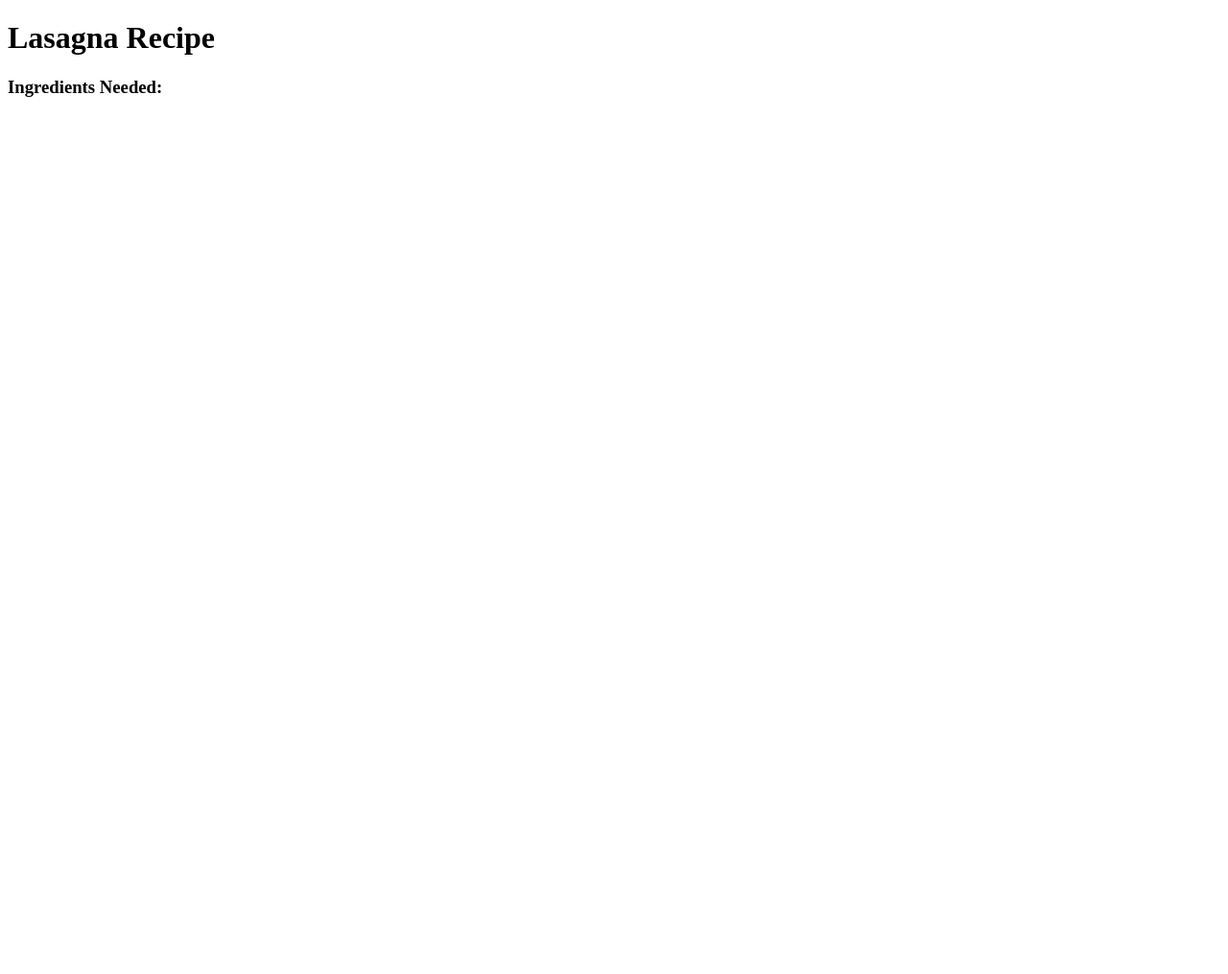
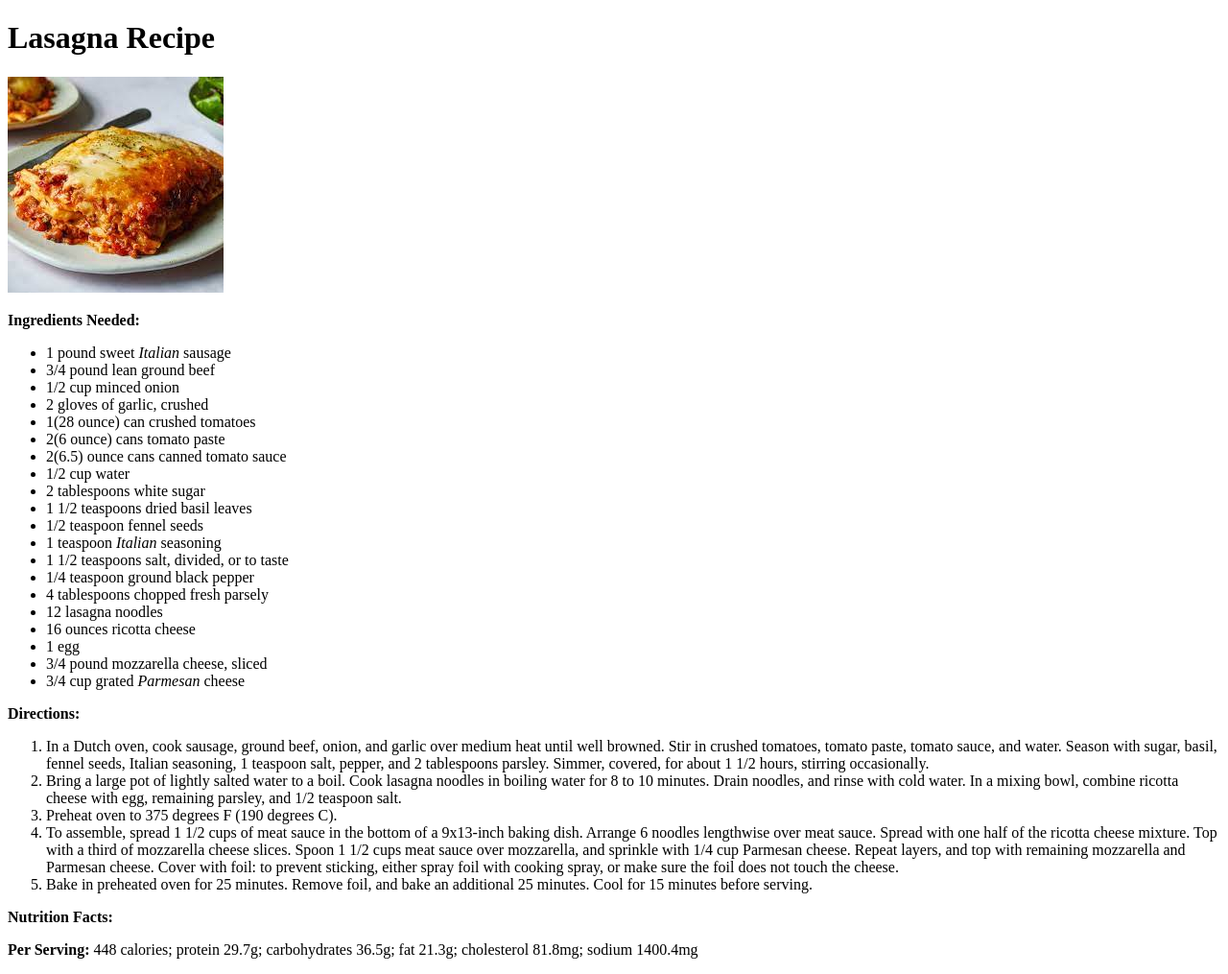
Before and after one commit to Kankenny/odin-recipes, a plain HTML site: page recipes/lasagna.html in a window 1280 px wide. Shown: the whole page at 96% size. Before the commit the page ends 800 px from the top, so only its background shows below. Drawn offline with Linux system fonts and the light colour scheme.

Commit message:
give lasagna details

```diff
--- a/recipes/lasagna.html
+++ b/recipes/lasagna.html
@@ -11,6 +11,41 @@
 
     <body>
         <h1>Lasagna Recipe</h1>
-        <h3><strong>Ingredients Needed:</strong></h3>
+        <img src=../images/lasagna.jpeg alt = "lasagna image">
+        <p><strong>Ingredients Needed:</strong></p>
+        <ul>
+            <li>1 pound sweet <em>Italian</em> sausage</li>
+            <li>3/4 pound lean ground beef</li>
+            <li>1/2 cup minced onion</li>
+            <li>2 gloves of garlic, crushed</li>
+            <li>1(28 ounce) can crushed tomatoes</li>
+            <li>2(6 ounce) cans tomato paste</li>
+            <li>2(6.5) ounce cans canned tomato sauce</li>
+            <li>1/2 cup water</li>
+            <li>2 tablespoons white sugar</li>
+            <li>1 1/2 teaspoons dried basil leaves</li>
+            <li>1/2 teaspoon fennel seeds</li>
+            <li>1 teaspoon <em>Italian</em> seasoning</li>
+            <li>1 1/2 teaspoons salt, divided, or to taste</li>
+            <li> 1/4 teaspoon ground black pepper</li>
+            <li>4 tablespoons chopped fresh parsely</li>
+            <li>12 lasagna noodles</li>
+            <li>16 ounces ricotta cheese</li>
+            <li>1 egg</li>
+            <li>3/4 pound mozzarella cheese, sliced</li>
+            <li>3/4 cup grated <em>Parmesan</em> cheese</li>
+        </ul>
+
+        <p><strong>Directions:</strong></h5>
+        <ol>
+            <li>In a Dutch oven, cook sausage, ground beef, onion, and garlic over medium heat until well browned. Stir in crushed tomatoes, tomato paste, tomato sauce, and water. Season with sugar, basil, fennel seeds, Italian seasoning, 1 teaspoon salt, pepper, and 2 tablespoons parsley. Simmer, covered, for about 1 1/2 hours, stirring occasionally.</li>
+            <li>Bring a large pot of lightly salted water to a boil. Cook lasagna noodles in boiling water for 8 to 10 minutes. Drain noodles, and rinse with cold water. In a mixing bowl, combine ricotta cheese with egg, remaining parsley, and 1/2 teaspoon salt.</li>
+            <li>Preheat oven to 375 degrees F (190 degrees C).</li>
+            <li>To assemble, spread 1 1/2 cups of meat sauce in the bottom of a 9x13-inch baking dish. Arrange 6 noodles lengthwise over meat sauce. Spread with one half of the ricotta cheese mixture. Top with a third of mozzarella cheese slices. Spoon 1 1/2 cups meat sauce over mozzarella, and sprinkle with 1/4 cup Parmesan cheese. Repeat layers, and top with remaining mozzarella and Parmesan cheese. Cover with foil: to prevent sticking, either spray foil with cooking spray, or make sure the foil does not touch the cheese.</li>
+            <li>Bake in preheated oven for 25 minutes. Remove foil, and bake an additional 25 minutes. Cool for 15 minutes before serving.</li>
+        </ol>
+
+        <p><strong>Nutrition Facts:</strong></p>
+        <p><strong>Per Serving: </strong> 448 calories; protein 29.7g; carbohydrates 36.5g; fat 21.3g; cholesterol 81.8mg; sodium 1400.4mg</p>
     </body>
 </html>
```
